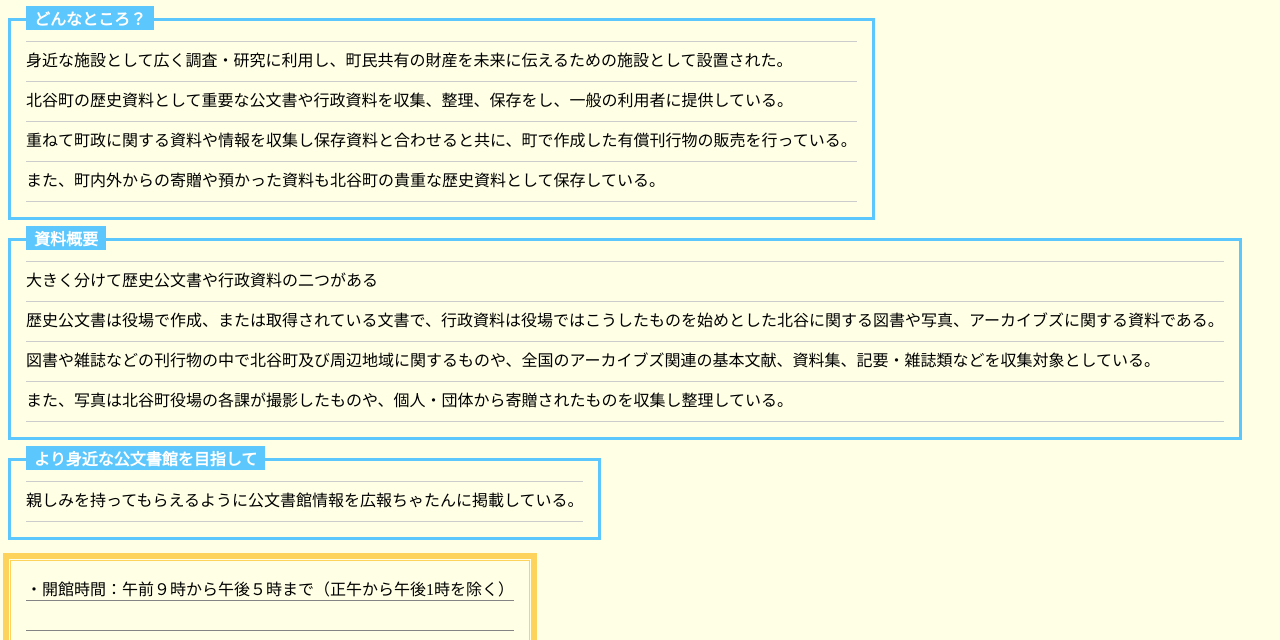
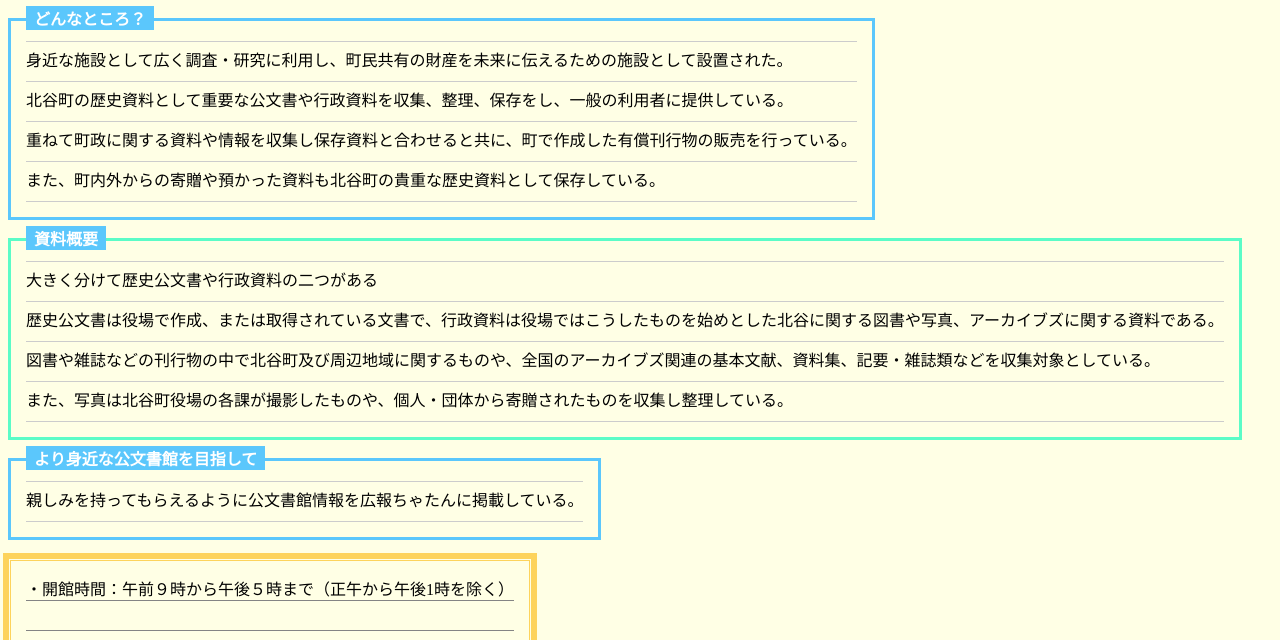
Before and after one commit to 521M/library, a plain HTML site: page report2.html in a window 1280 px wide. Shown: the part 535-1175 px from the top of the page. Drawn offline with Linux system fonts and the light colour scheme.

Commit message:
Update report2.html

```diff
--- a/report2.html
+++ b/report2.html
@@ -26,7 +26,7 @@
 また、町内外からの寄贈や預かった資料も北谷町の貴重な歴史資料として保存している。
 </div></div></div>
 <br><br>
-<div style="display: inline-block;position: relative; border: 3px solid #5bc7fc; padding: 20px 15px 15px 15px;"><div style="position: absolute; top: -15px; left: 15px; background: #5bc7fc; color: #FFFFFF; padding: 0 8px;"><b>資料概要</b></div><div style="color:#000000;"><div class="note">
+<div style="display: inline-block;position: relative; border: 3px solid #5bfcc7; padding: 20px 15px 15px 15px;"><div style="position: absolute; top: -15px; left: 15px; background: #5bc7fc; color: #FFFFFF; padding: 0 8px;"><b>資料概要</b></div><div style="color:#000000;"><div class="note">
 大きく分けて歴史公文書や行政資料の二つがある<br>
 歴史公文書は役場で作成、または取得されている文書で、行政資料は役場ではこうしたものを始めとした北谷に関する図書や写真、アーカイブズに関する資料である。<br>
 図書や雑誌などの刊行物の中で北谷町及び周辺地域に関するものや、全国のアーカイブズ関連の基本文献、資料集、記要・雑誌類などを収集対象としている。<br>
```
